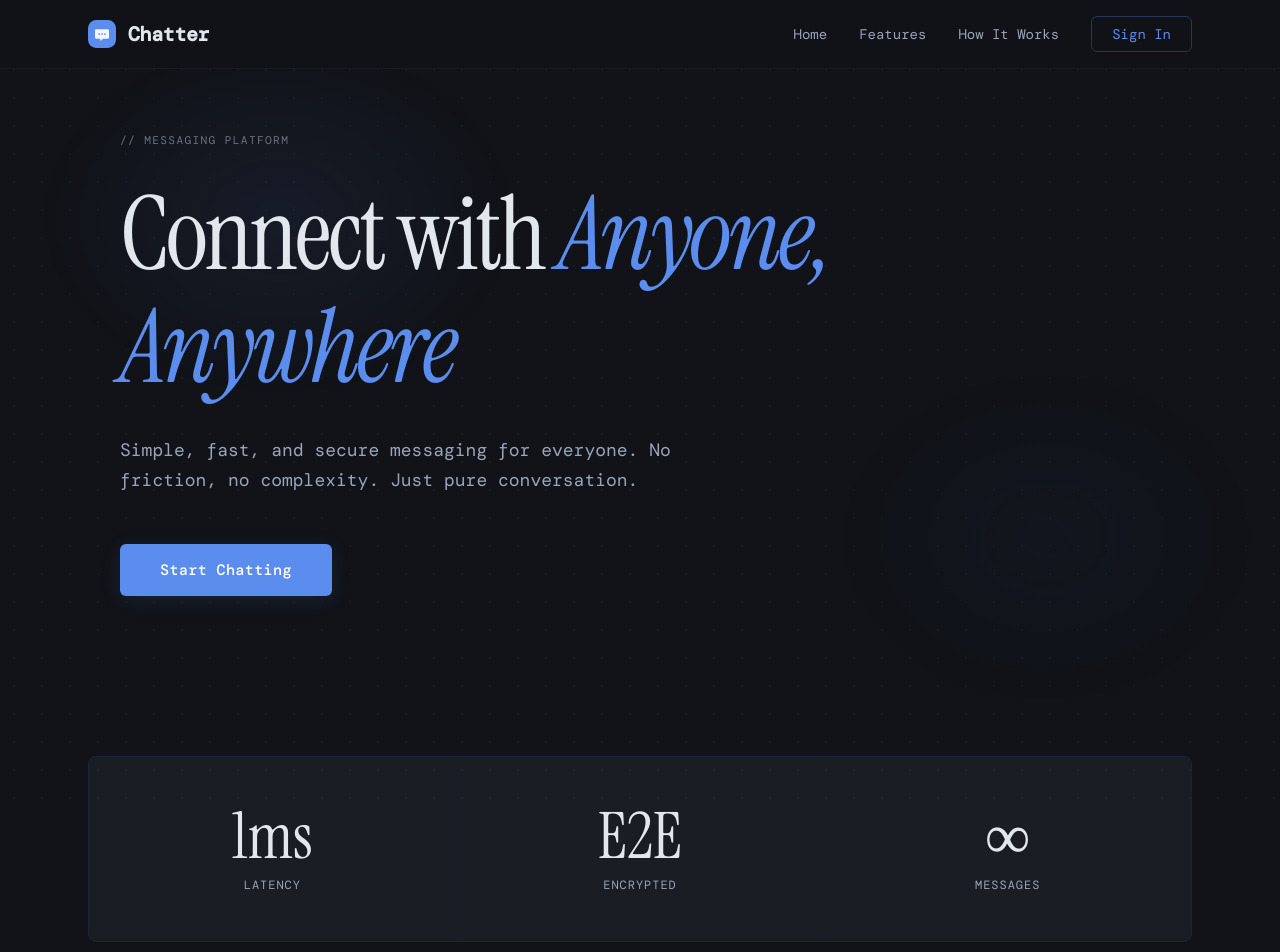
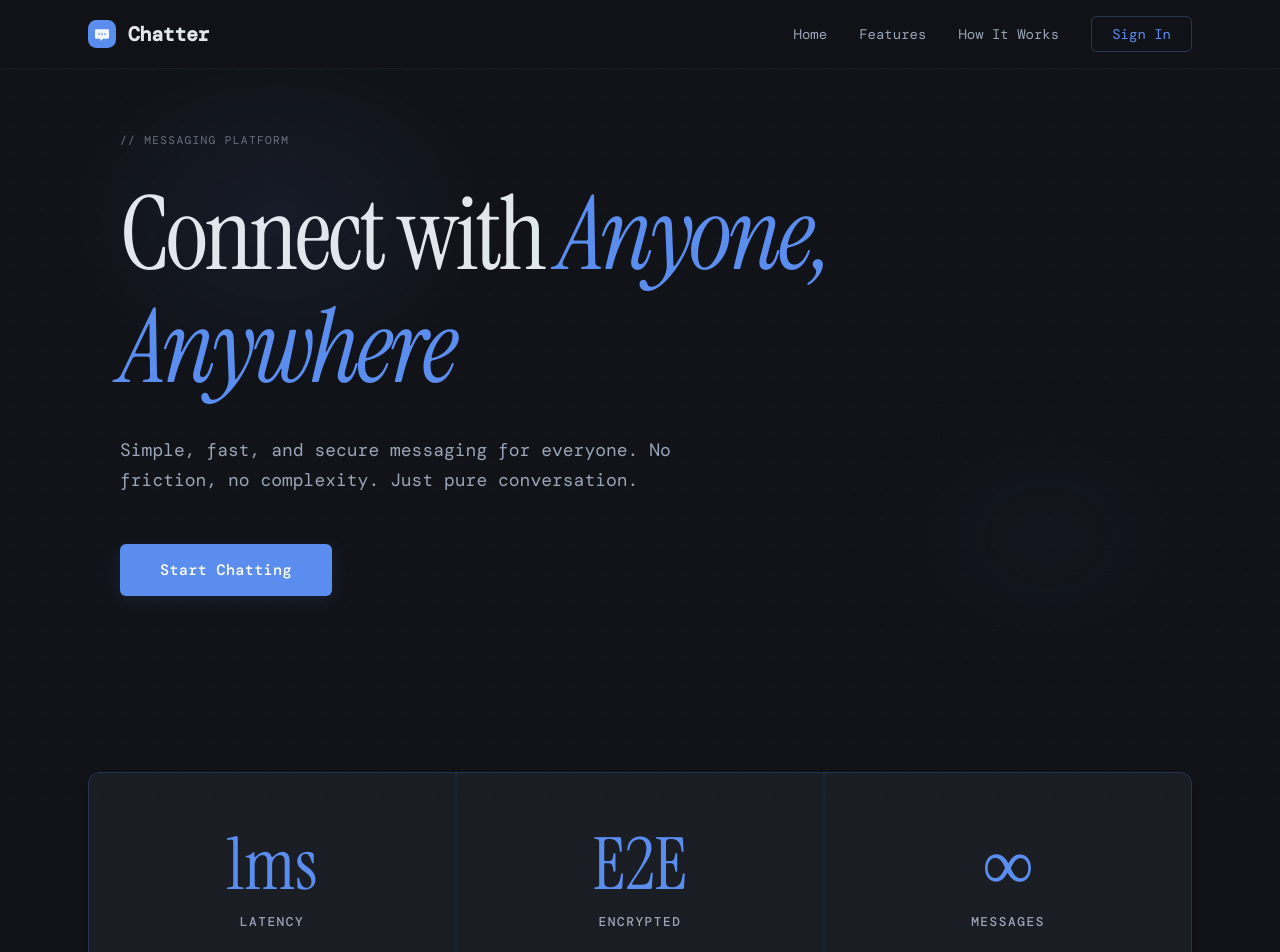
Before and after one commit to sakshampokharel01-beep/Chatter, a React (Vite) app: page / in a window 1280 px wide. Shown: the top 952 px of the page. Built offline with nearby package versions, Linux system fonts and the light colour scheme; no server answers; a web font is replaced by a local one.

Commit message:
Enhance stats section: larger values in accent color, better spacing, hover effects

```diff
--- a/src/styles/LandingPage.css
+++ b/src/styles/LandingPage.css
@@ -396,41 +396,49 @@
 
 /* Stats Section */
 .stats {
-  padding: clamp(3rem, 8vw, 5rem) 0;
+  padding: clamp(4rem, 10vw, 6rem) 0;
 }
 
 .stat-block {
   display: grid;
   grid-template-columns: repeat(3, 1fr);
-  gap: 1px;
-  background: var(--border-subtle);
-  border: 1px solid var(--border-subtle);
-  border-radius: 8px;
+  gap: 2px;
+  background: var(--border-default);
+  border: 1.5px solid var(--border-default);
+  border-radius: 12px;
   overflow: hidden;
   transition: background 0.45s ease, border-color 0.45s ease;
+  box-shadow: 0 4px 20px rgba(0, 0, 0, 0.2);
 }
 
 .stat-item {
   background: var(--bg-secondary);
-  padding: clamp(2rem, 4vw, 3rem) clamp(1.5rem, 3vw, 2.5rem);
+  padding: clamp(2.5rem, 5vw, 3.5rem) clamp(1.5rem, 3vw, 2.5rem);
   text-align: center;
-  transition: background 0.45s ease;
+  transition: all 0.3s ease;
+  position: relative;
+}
+
+.stat-item:hover {
+  background: rgba(91, 141, 238, 0.06);
+  transform: translateY(-2px);
 }
 
 .stat-value {
   font-family: 'Instrument Serif', serif;
-  font-size: clamp(2.5rem, 5vw, 4rem);
-  font-weight: 400;
+  font-size: clamp(3rem, 6vw, 4.5rem);
+  font-weight: 500;
   line-height: 1;
-  color: var(--text-primary);
-  margin-bottom: 0.5rem;
+  color: var(--accent);
+  margin-bottom: 0.75rem;
   transition: color 0.45s ease;
 }
 
 .stat-label {
   font-family: 'DM Mono', monospace;
-  font-size: 0.75rem;
-  letter-spacing: 0.08em;
+  font-size: 0.8rem;
+  font-weight: 500;
+  letter-spacing: 0.12em;
   text-transform: uppercase;
   color: var(--text-secondary);
   transition: color 0.45s ease;
```
